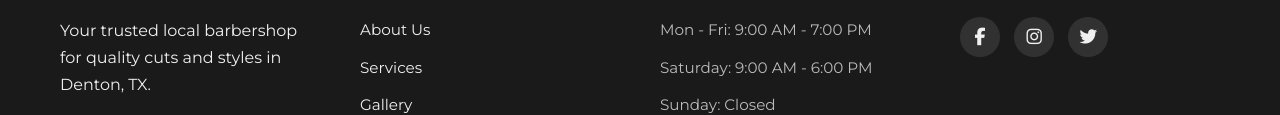
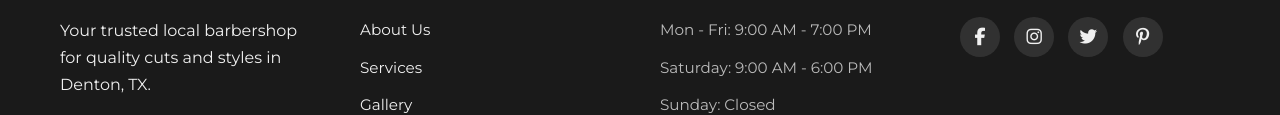
Before and after one commit to naveenkarla/Fama-Barber-Shop-and-Beauty-Salon, a plain HTML site: page index.html in a window 1280 px wide. Shown: the part 6701-6816 px from the top of the page. Drawn offline with nearby package versions, Linux system fonts and the light colour scheme.

Commit message:
Update index.html

```diff
--- a/index.html
+++ b/index.html
@@ -517,10 +517,10 @@
                 </div>
                 <div class="footer-social">
                     <h4>Follow Us</h4>
-                    <!-- IMPORTANT: Replace '#' with actual social media links -->
                     <a href="#" aria-label="Facebook"><i class="fab fa-facebook-f"></i></a>
                     <a href="#" aria-label="Instagram"><i class="fab fa-instagram"></i></a>
                     <a href="#" aria-label="Twitter"><i class="fab fa-twitter"></i></a>
+                    <a href="#" aria-label="Pinterest"><i class="fab fa-pinterest-p"></i></a>
                 </div>
             </div>
             <div class="footer-bottom">
```
